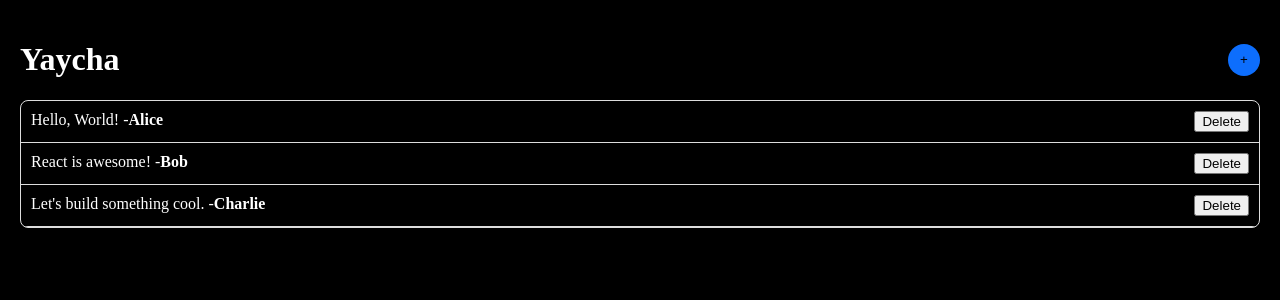
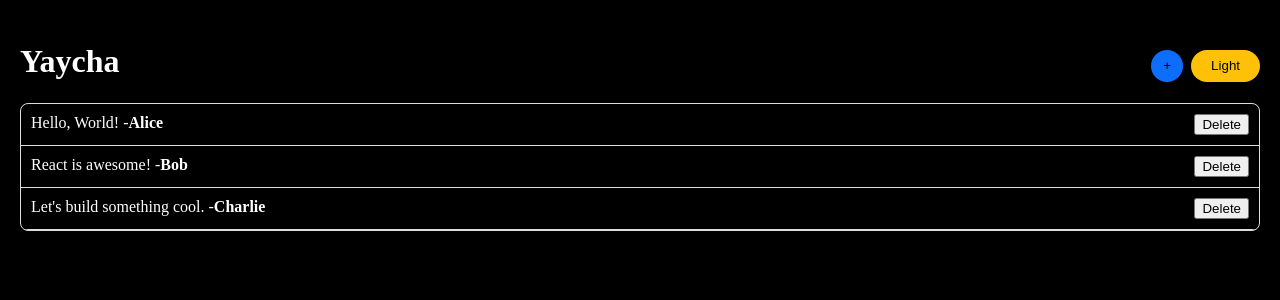
Before and after one commit to Myatthu17/yaycha, a React (Vite) app: page / in a window 1280 px wide. Shown: the top 300 px of the page. Built offline with nearby package versions, Linux system fonts and the light colour scheme.

Commit message:
Add dark/light theme toggle button

```diff
--- a/src/App.jsx
+++ b/src/App.jsx
@@ -8,7 +8,7 @@ import { AppContext } from "./ThemedApp.jsx";
 
 export default function App() {
 
-  const { mode } = useContext(AppContext);
+  const { mode, setMode } = useContext(AppContext);
 
   const [data, setData] = useState([
     { id: 1, content: "Hello, World!", name: "Alice" },
@@ -35,6 +35,7 @@ export default function App() {
         minHeight: 1500,
         padding: 20,
       }}>
+
       <h1
         style={{
           display: 'flex',
@@ -43,6 +44,9 @@ export default function App() {
         }}
       >
         Yaycha
+
+        <div>
+        {/* Toggle form button */}
         <button
           style={{
             width: 32,
@@ -54,6 +58,22 @@ export default function App() {
           onClick={() => setShowForm(!showForm)}>
           {showForm ? "x" : "+"}
         </button>
+
+        {/* // Theme toggle button */}
+        <button
+          style={{
+            marginLeft: 8,
+            padding: "0 20px",
+            height: 32,
+            borderRadius: 32,
+            border: '0 none',
+            backgroundColor: mode == 'dark' ? '#ffc107' : '#6c757d',
+            color: mode == 'dark' ? 'black' : 'white',
+          }}
+          onClick={() => setMode(mode == 'dark' ? 'light' : 'dark')}>
+          {mode == 'dark' ? 'Light' : 'Dark'}
+        </button>
+        </div>
       </h1>
 
       {showForm && <Form add={add} />}
--- a/src/ThemedApp.jsx
+++ b/src/ThemedApp.jsx
@@ -1,12 +1,14 @@
-import { createContext } from "react";
+import { createContext, useState } from "react";
 
 import App from "./App.jsx";
 
 export const AppContext = createContext();
 
 export default function ThemedApp() {
+    const [mode, setMode] = useState('dark');
+
     return (
-        <AppContext.Provider value={{ mode: 'dark' }}>
+        <AppContext.Provider value={{ mode, setMode }}>
             <App />
         </AppContext.Provider>
     );
```
